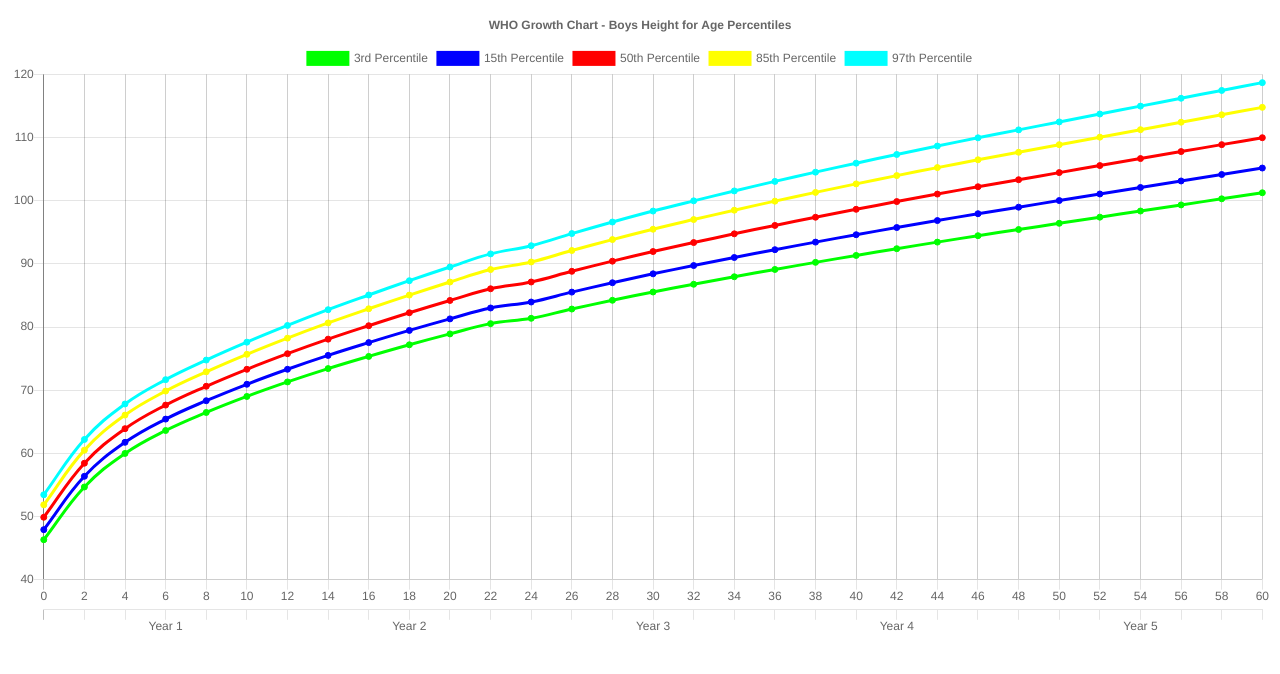
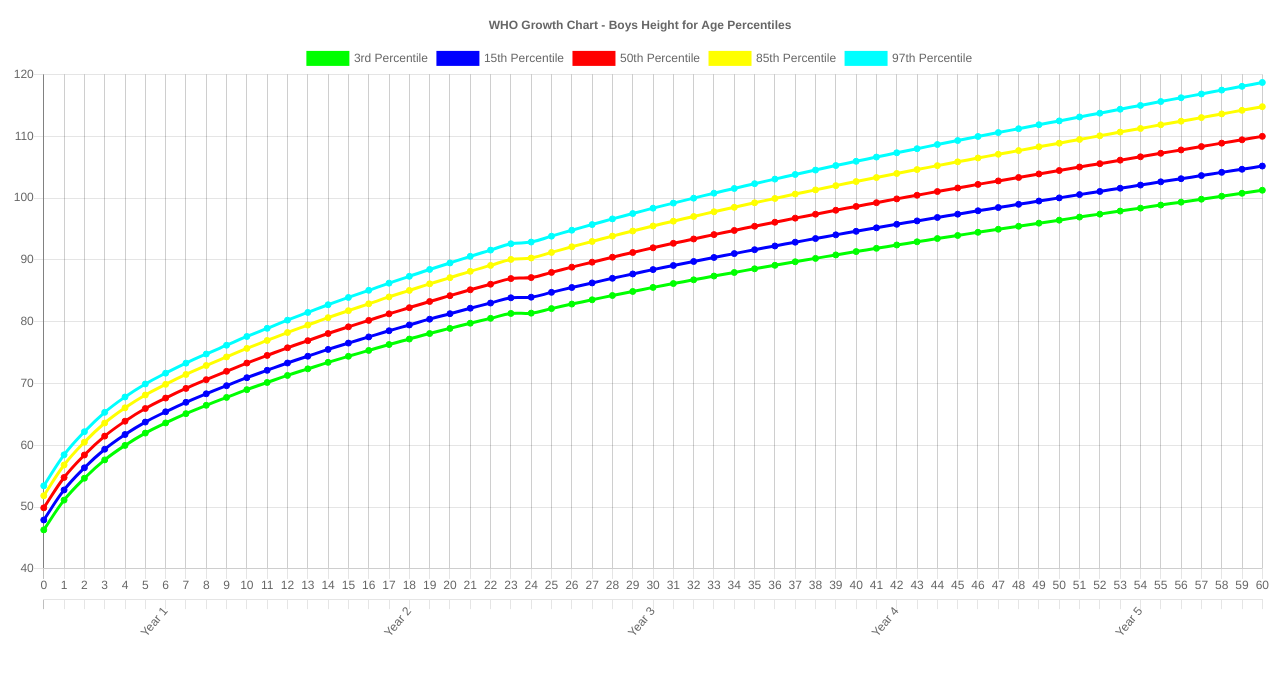
Before and after one commit to johncollinson2001/growth-chart-demo, a plain HTML site: page GrowthChartDemo/wwwroot/index.html in a window 1280 px wide. Drawn offline with nearby package versions, Linux system fonts and the light colour scheme.

Commit message:
Moved data filtering to month level into filter function

```diff
--- a/GrowthChartDemo/wwwroot/index.html
+++ b/GrowthChartDemo/wwwroot/index.html
@@ -29,19 +29,15 @@
 
         function parseCsv(csv) {
             var dayToMonthFactor = 30.4375;
-            var dataReductionFactor = dayToMonthFactor * 2;
-
-            // Pull csv into array of labels and values
+            // Map csv into array
             var data = [];
             var rows = csv.split('\n');
-            for (var i = 1; i <= rows.length - 1; i += dataReductionFactor) {
-                var row = rows[Math.ceil(i)];
-                if (row) {
-                    var columns = rows[Math.ceil(i)].split(',');
+            for (var i = 1; i <= rows.length - 1; i++) {
+                var columns = rows[i].split(',');
 
                 // Col 0 = Day, Col 6 = 3rd, Col 9 = 15th,  Col 11 = 50th, Col 13 = 85th, Col 16 = 97th
                 data.push({
-                        day: columns[0],
+                    day: parseInt(columns[0]),
                     month: parseInt(columns[0] / dayToMonthFactor),
                     year: parseInt(columns[0] / (dayToMonthFactor * 12)) + 1,
                     p3: parseFloat(columns[6]),
@@ -51,7 +47,13 @@
                     p97: parseFloat(columns[16])
                 });
             }
-            }
+
+            // Filter data to month level
+            data = data.filter(function (item) {
+                var firstDayOfMonth = Math.ceil(item.month * dayToMonthFactor);
+                if (item.day === firstDayOfMonth)
+                    return item;
+            });
 
             // Convert csv data to chart js data structure
             var chartData = {
```
Lines whose indentation alone changed are shown as unchanged.
